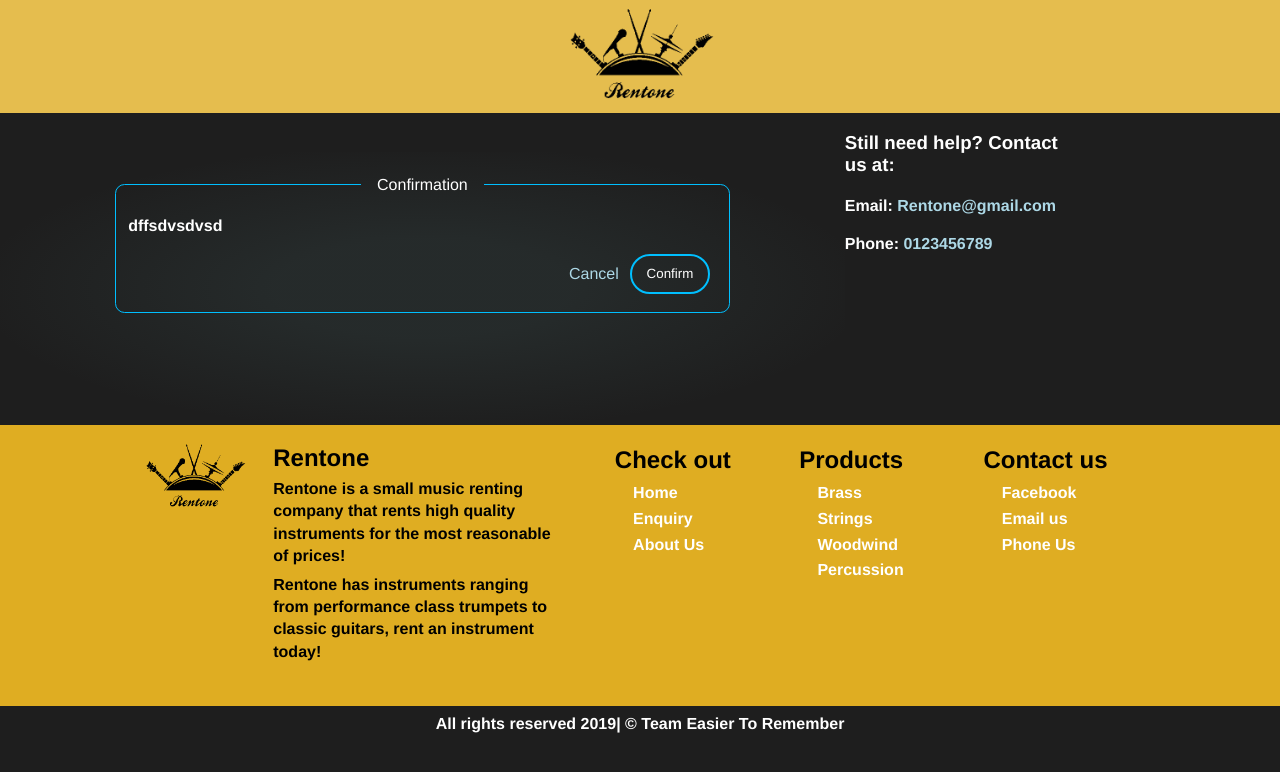
After one commit to Zircon332/WebApp_Assignment, a PHP site: page /confirmation.html in a window 1280 px wide. The commit adds this page. Shown: the top 772 px of the page. Run offline with PHP 8.4, Linux system fonts and the light colour scheme.

Commit message:
ssdasdasdasdsadsadxcvdwcd

```diff
--- /dev/null
+++ b/assign1/confirmation.html
@@ -0,0 +1,79 @@
+<!DOCTYPE html>
+<html lang="en">
+
+<head>
+    <title>Confirmation|Rentone</title>
+    <meta charset="utf-8" />
+    <meta name="author" content="Wong Jun Jie, Wong Kah Heng, Joel Yeong, Ryan" />
+    <meta name="description" content="This is the enquiry page" />
+    <meta name="keywords" content="rent, instruments, online ordering" />
+    <link rel="stylesheet" type="text/css" href="styles/style.css" />
+</head>
+
+<body>
+    <header>
+        <div id="logo">
+            <img src="image/logo.gif" alt="logo" /> <!-- https://www.google.com/search?q=music+rental+logo&rlz=1C1GCEJ_enMY842MY842&tbm=isch&source=iu&ictx=1&fir=MbPvCTUvLQPHlM%253A%252ClQdQacHjl7eSOM%252C_&vet=1&usg=AI4_-kQB1eiDk9RWKMmH0FTv45qccPoFwQ&sa=X&ved=2ahUKEwis-sbDl6HhAhXFh3AKHX4rB6QQ9QEwAnoECAkQCA#imgrc=j-82AillGreLPM:&vet=1 -->
+        </div>
+    </header>
+
+
+    <article>
+        <form id="confirmation_form" enctype="text/plain" method="post" action="action.php">
+            <fieldset>
+                <legend>Confirmation</legend>
+                <p>dffsdvsdvsd</p>
+
+                <div class="form_button">
+                    <a href="enquiry.html">Cancel</a>
+                    <input id="submit" type="Submit" value="Confirm" />
+                </div>
+            </fieldset>
+        </form>
+    </article>
+
+    <aside id='enquiryside'>
+        <h3>Still need help? Contact us at: </h3>
+        <p>Email: <a href="mailto:Rentone@gmail.com">Rentone@gmail.com</a></p>
+        <p>Phone: <a href="tel:+60123456789">0123456789</a></p>
+    </aside>
+
+
+    <footer>
+        <div class="footer_grid">
+            <div id="footer_item_1">
+                <img src="image/logo.gif" alt="logo" />
+            </div>
+            <div id="footer_item_2">
+                <h2>Rentone</h2>
+                <p>Rentone is a small music renting company that rents high quality instruments for the most reasonable of prices!</p>
+                <p>Rentone has instruments ranging from performance class trumpets to classic guitars, rent an instrument today!</p>
+            </div>
+            <div id='footer_item_3'>
+                <h2>Check out</h2>
+                <p><a href="index.html">Home</a></p>
+                <p><a href="enquiry.html">Enquiry</a></p>
+                <p><a href="aboutus.html">About Us</a></p>
+            </div>
+            <div id='footer_item_4'>
+                <h2>Products</h2>
+                <p><a href="product1.html">Brass</a></p>
+                <p><a href="product2.html">Strings</a></p>
+                <p><a href="product3.html">Woodwind</a></p>
+                <p><a href="product4.html">Percussion</a></p>
+            </div>
+            <div id='footer_item_5'>
+                <h2>Contact us</h2>
+                <p><a href="https://www.facebook.com/RentoneMalaysia/" target='_blank'>Facebook</a></p>
+                <p><a href="mailto:Rentone@gmail.com">Email us</a></p>
+                <p><a href="tel:+60123456789">Phone Us</a></p>
+            </div>
+        </div>
+        <p class="footer_copyright">All rights reserved 2019| &#169; Team Easier To Remember</p>
+    </footer>
+
+    <script src="script/script.js"></script>
+    <script src="script/enhancements.js"></script>
+</body>
+
+</html>
--- a/assign1/enquiry.html
+++ b/assign1/enquiry.html
@@ -51,7 +51,7 @@
         <div class="form_header">
             <h2>ENQUIRY</h2>
         </div>
-        <form id="enquiry_form" enctype="text/plain" method="post" action="process.php">
+        <form id="enquiry_form" enctype="text/plain" method="post" action="confirmation.html">
             <label for="subject">Subject: </label>
             <input type="text" id="subject" name="subject" required="Required" maxlength="40" size="40" value="RE: Enquiry on [product name]" />
 
--- a/assign1/styles/style.css
+++ b/assign1/styles/style.css
@@ -45,7 +45,7 @@ h2{
 
 #banner2 {
   height: 90vh;
-  background-image: url(styles/image/banner0.jpg);
+  background-image: url(image/banner0.jpg);
 }
 
 section {
@@ -614,6 +614,10 @@ form {
   background-image: radial-gradient(rgba(102,153,153,.1),rgba(102,153,153,.1),rgba(102,153,153,.05),rgba(102,153,153,0), rgba(0,0,0,0));
 }
 
+#confirmation_form {
+  margin: 3% auto 0;
+}
+
 fieldset {
   border-radius: .6em;
   border: 1px solid #00BFFF;
```
